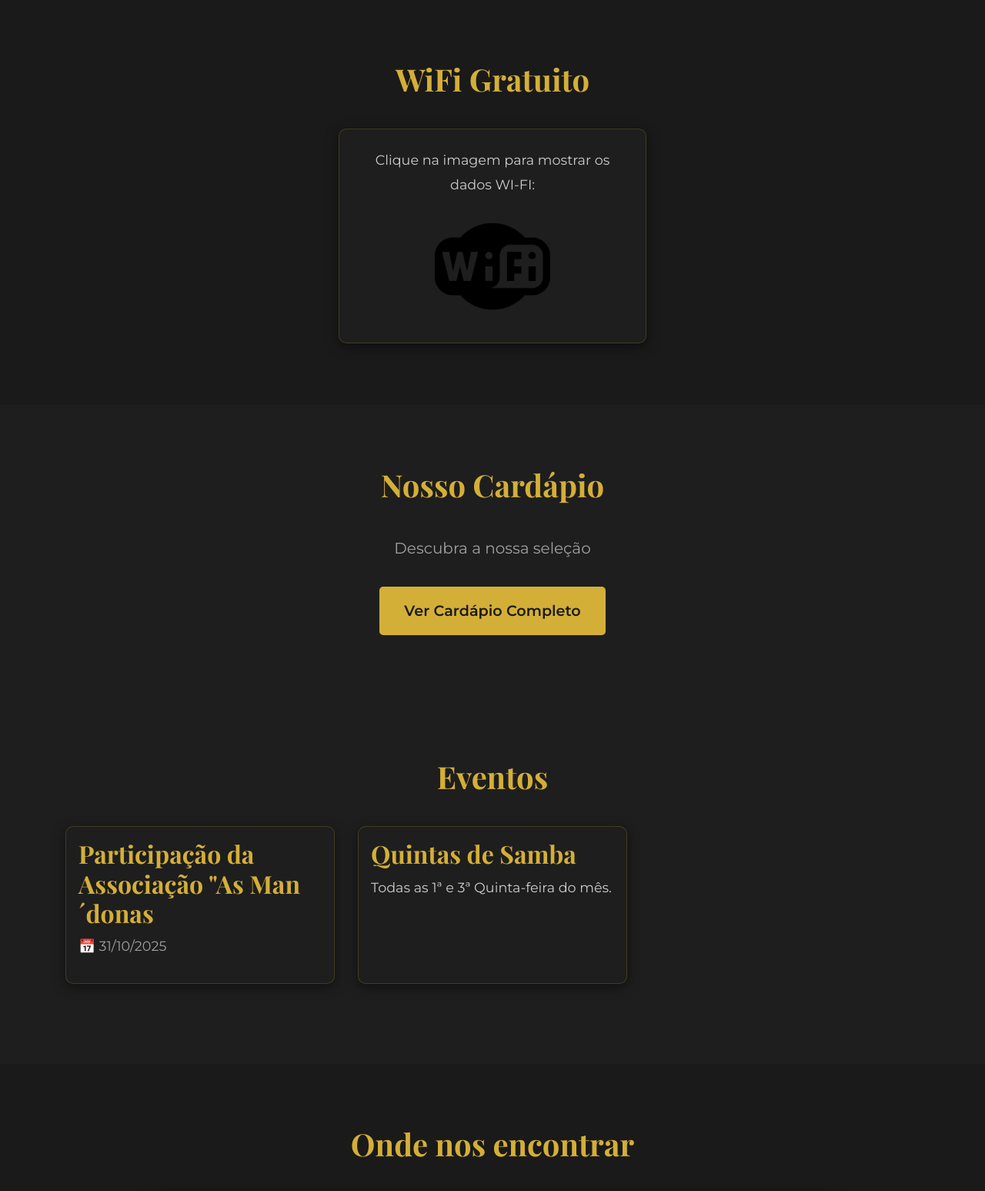
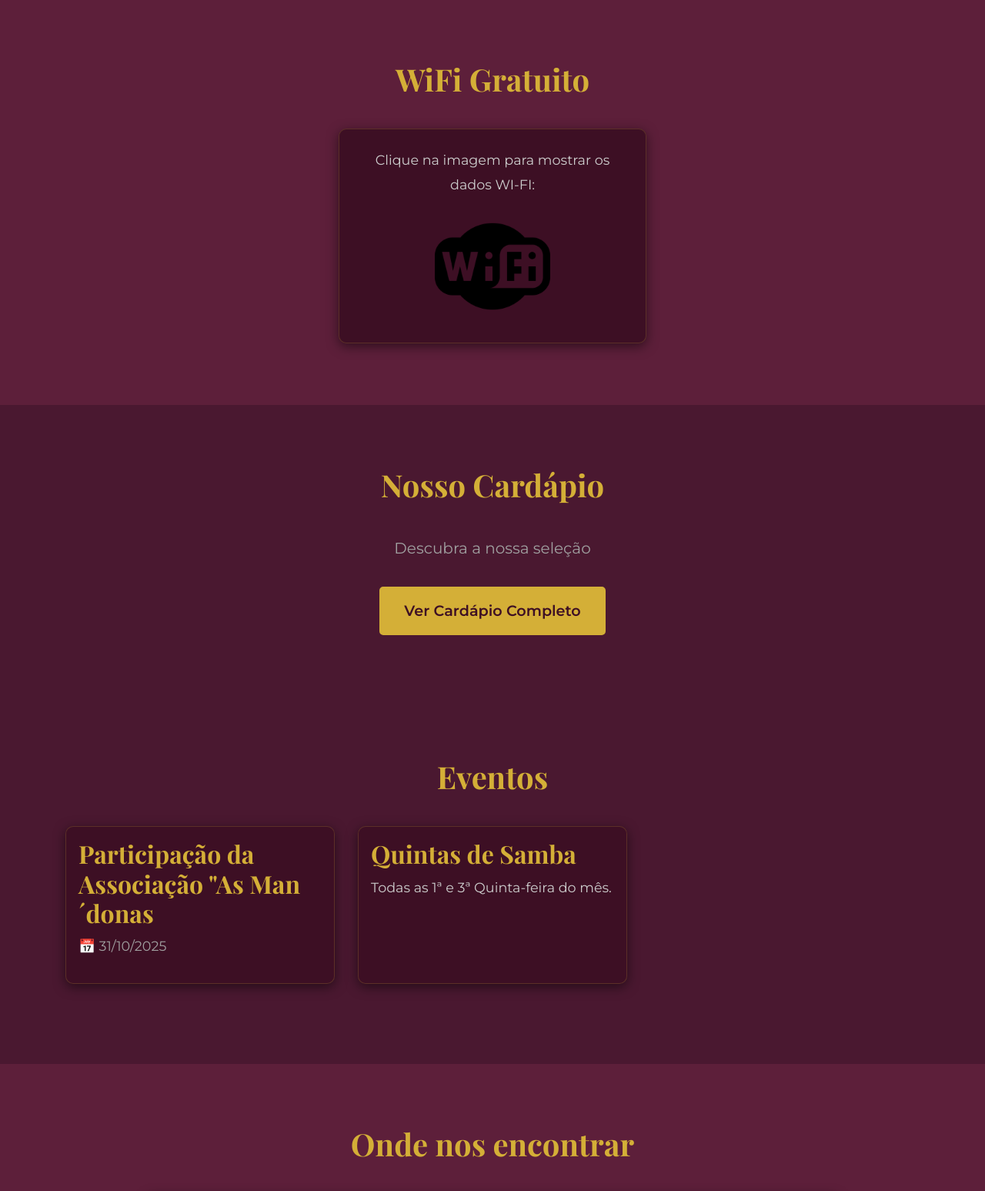
Before and after one commit to trmsantos/projetotomazia, a PHP site: page /bemvindo.php in a window 1280 px wide. Shown: the part 801-2348 px from the top of the page at 77% size. Run offline with PHP 8.4, Linux system fonts and the light colour scheme; the visitor is signed in with stand-in values (Sample User, id 1); data comes from the database, SQL or seed files in the repository.

Commit message:
Update color scheme to match logo burgundy tones
Co-authored-by: trmsantos <190700811+trmsantos@users.noreply.github.com>

```diff
--- a/bemvindo.php
+++ b/bemvindo.php
@@ -23,7 +23,7 @@ $nome = $_SESSION['nome'];
         body {
             font-family: 'Montserrat', sans-serif;
             overflow-x: hidden;
-            background-color: #1a1a1a;
+            background-color: #5D1F3A;
             color: #f0f0f0;
         }
 
@@ -55,7 +55,7 @@ $nome = $_SESSION['nome'];
             left: 0;
             width: 100%;
             height: 100%;
-            background: rgba(0, 0, 0, 0.6);
+            background: rgba(93, 31, 58, 0.7);
             z-index: -1;
         }
 
@@ -64,7 +64,7 @@ $nome = $_SESSION['nome'];
             top: 20px;
             right: 20px;
             z-index: 1000;
-            background: rgba(26, 26, 26, 0.9);
+            background: rgba(61, 15, 36, 0.95);
             padding: 15px;
             border-radius: 10px;
             border: 1px solid rgba(212, 175, 55, 0.3);
@@ -84,7 +84,7 @@ $nome = $_SESSION['nome'];
 
         .nav-menu a:hover {
             background: #D4AF37;
-            color: #1a1a1a;
+            color: #3D0F24;
         }
 
         .hero-content h1 {
@@ -102,7 +102,7 @@ $nome = $_SESSION['nome'];
 
         .btn-custom {
             background-color: #D4AF37;
-            color: #1a1a1a;
+            color: #3D0F24;
             border: 2px solid #D4AF37;
             padding: 15px 30px;
             font-size: 1.2rem;
@@ -125,12 +125,12 @@ $nome = $_SESSION['nome'];
             color: #D4AF37;
         }
 
-        .wifi-section { background-color: #1a1a1a; }
-        .events-section { background-color: #1e1e1e; }
-        .map-section { background-color: #1a1a1a; }
+        .wifi-section { background-color: #5D1F3A; }
+        .events-section { background-color: #4A1830; }
+        .map-section { background-color: #5D1F3A; }
 
         .wifi-card, .event-card {
-            background: #1e1e1e;
+            background: #3D0F24;
             color: #f0f0f0;
             border: 1px solid rgba(212, 175, 55, 0.2);
             box-shadow: 0 4px 15px rgba(0, 0, 0, 0.5);
@@ -143,7 +143,7 @@ $nome = $_SESSION['nome'];
         .btn-copy-icon {
             background: none;
             border: none;
-            color: #1a1a1a;
+            color: #3D0F24;
             cursor: pointer;
             padding: 5px;
             opacity: 0.8;
@@ -194,7 +194,7 @@ $nome = $_SESSION['nome'];
                 transform: translateX(100%);
                 transition: transform 0.3s ease-in-out;
                 border-radius: 0;
-                background: rgba(26, 26, 26, 0.98);
+                background: rgba(61, 15, 36, 0.98);
                 backdrop-filter: blur(5px);
             }
             .nav-menu.open { transform: translateX(0); }
@@ -247,7 +247,7 @@ $nome = $_SESSION['nome'];
         </div>
     </section>
 
-    <section id="menu" class="menu-section" style="background-color: #1e1e1e;">
+    <section id="menu" class="menu-section" style="background-color: #4A1830;">
         <div class="container">
             <h2>Nosso Cardápio</h2>
             <div class="text-center">
--- a/css/style.css
+++ b/css/style.css
@@ -3,16 +3,17 @@
 /* Import Google Fonts */
 @import url('https://fonts.googleapis.com/css2?family=Playfair+Display:wght@400;700&family=Montserrat:wght@300;400;600&display=swap');
 
-/* Color Palette - Modern Dark Theme */
+/* Color Palette - Tomazia Brand Theme */
 :root {
-    --primary-color: #1a1a1a;
-    --primary-dark: #0d0d0d;
+    --primary-color: #5D1F3A;
+    --primary-dark: #3D0F24;
     --secondary-color: #D4AF37;
+    --accent-cream: #F5E6D3;
     --text-dark: #f0f0f0;
     --text-light: #cccccc;
-    --bg-light: #1a1a1a;
+    --bg-light: #5D1F3A;
     --white: #ffffff;
-    --overlay-dark: rgba(0, 0, 0, 0.7);
+    --overlay-dark: rgba(93, 31, 58, 0.85);
 }
 
 * {
@@ -110,7 +111,7 @@ a:hover {
 
 /* Navbar */
 .navbar {
-    background-color: rgba(26, 26, 26, 0.95) !important;
+    background-color: rgba(93, 31, 58, 0.95) !important;
     box-shadow: 0 4px 6px rgba(0, 0, 0, 0.3);
     padding: 15px 0;
 }
@@ -149,7 +150,7 @@ a:hover {
 .card {
     border: 1px solid rgba(212, 175, 55, 0.2);
     border-radius: 10px;
-    background-color: rgba(255, 255, 255, 0.05);
+    background-color: rgba(93, 31, 58, 0.3);
     box-shadow: 0 4px 8px rgba(0, 0, 0, 0.3);
     transition: transform 0.3s, box-shadow 0.3s;
     overflow: hidden;
@@ -239,14 +240,14 @@ section {
     border: 2px solid rgba(212, 175, 55, 0.3);
     padding: 12px;
     transition: border-color 0.3s;
-    background-color: rgba(255, 255, 255, 0.05);
+    background-color: rgba(93, 31, 58, 0.2);
     color: var(--text-dark);
 }
 
 .form-control:focus {
     border-color: var(--secondary-color);
     box-shadow: 0 0 0 0.2rem rgba(212, 175, 55, 0.25);
-    background-color: rgba(255, 255, 255, 0.1);
+    background-color: rgba(93, 31, 58, 0.3);
     color: var(--white);
 }
 
@@ -266,7 +267,7 @@ section {
 }
 
 .form-check-input {
-    background-color: rgba(255, 255, 255, 0.1);
+    background-color: rgba(93, 31, 58, 0.3);
     border: 2px solid var(--secondary-color);
 }
 
@@ -277,7 +278,7 @@ section {
 
 /* Tables */
 .table {
-    background: rgba(255, 255, 255, 0.05);
+    background: rgba(93, 31, 58, 0.2);
     border-radius: 10px;
     overflow: hidden;
     box-shadow: 0 2px 4px rgba(0, 0, 0, 0.3);
@@ -340,7 +341,7 @@ footer a:hover {
     left: 0;
     width: 100%;
     height: 100%;
-    background: rgba(0, 0, 0, 0.75); /* Darker overlay for better text readability */
+    background: rgba(93, 31, 58, 0.75); /* Darker overlay for better text readability */
     z-index: -1;
 }
 
```
Also changed, not shown: admin.php (+7 -7 lines), cardapio.php (+5 -5 lines), erro.php (+5 -5 lines), index.php (+8 -8 lines), login.php (+7 -7 lines).
